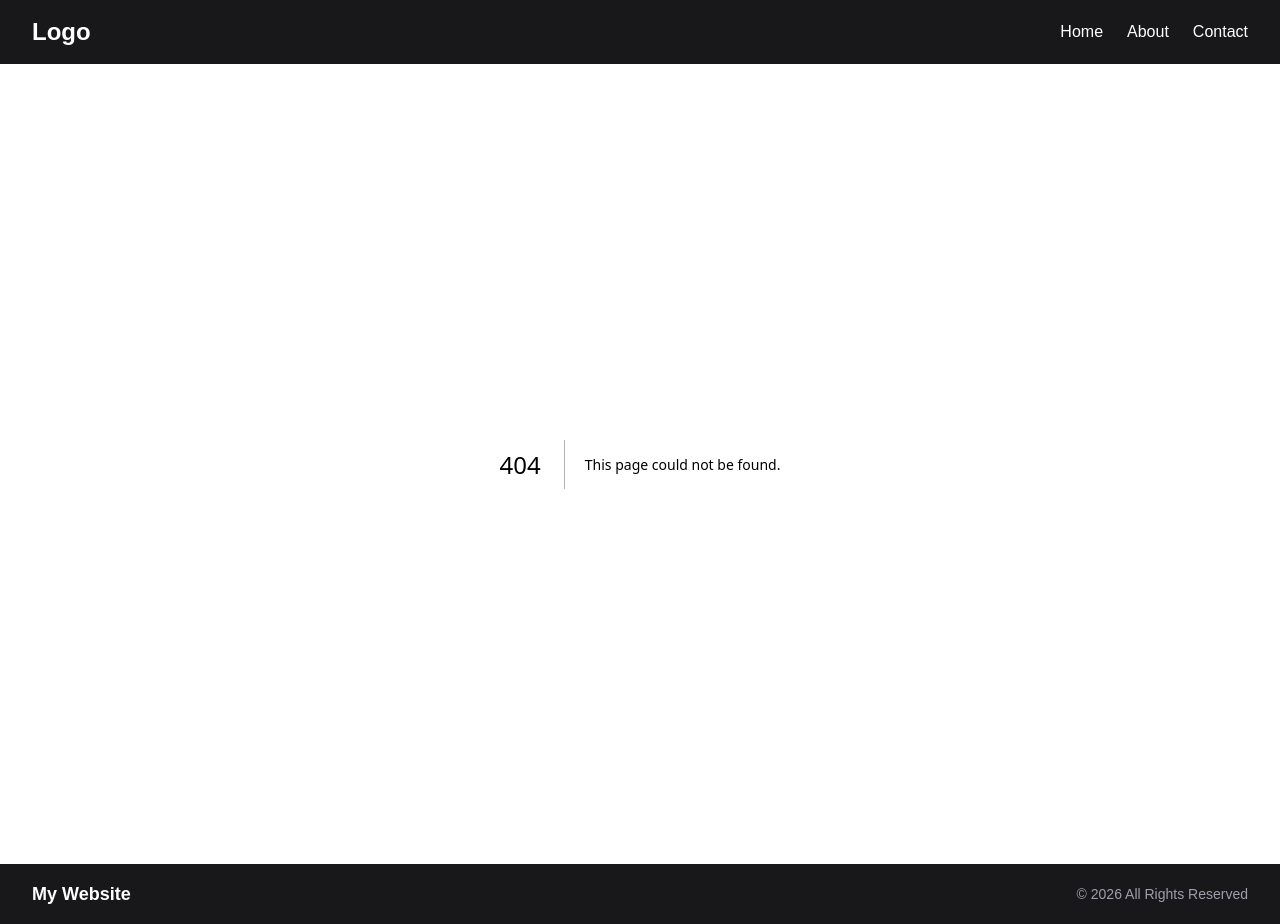
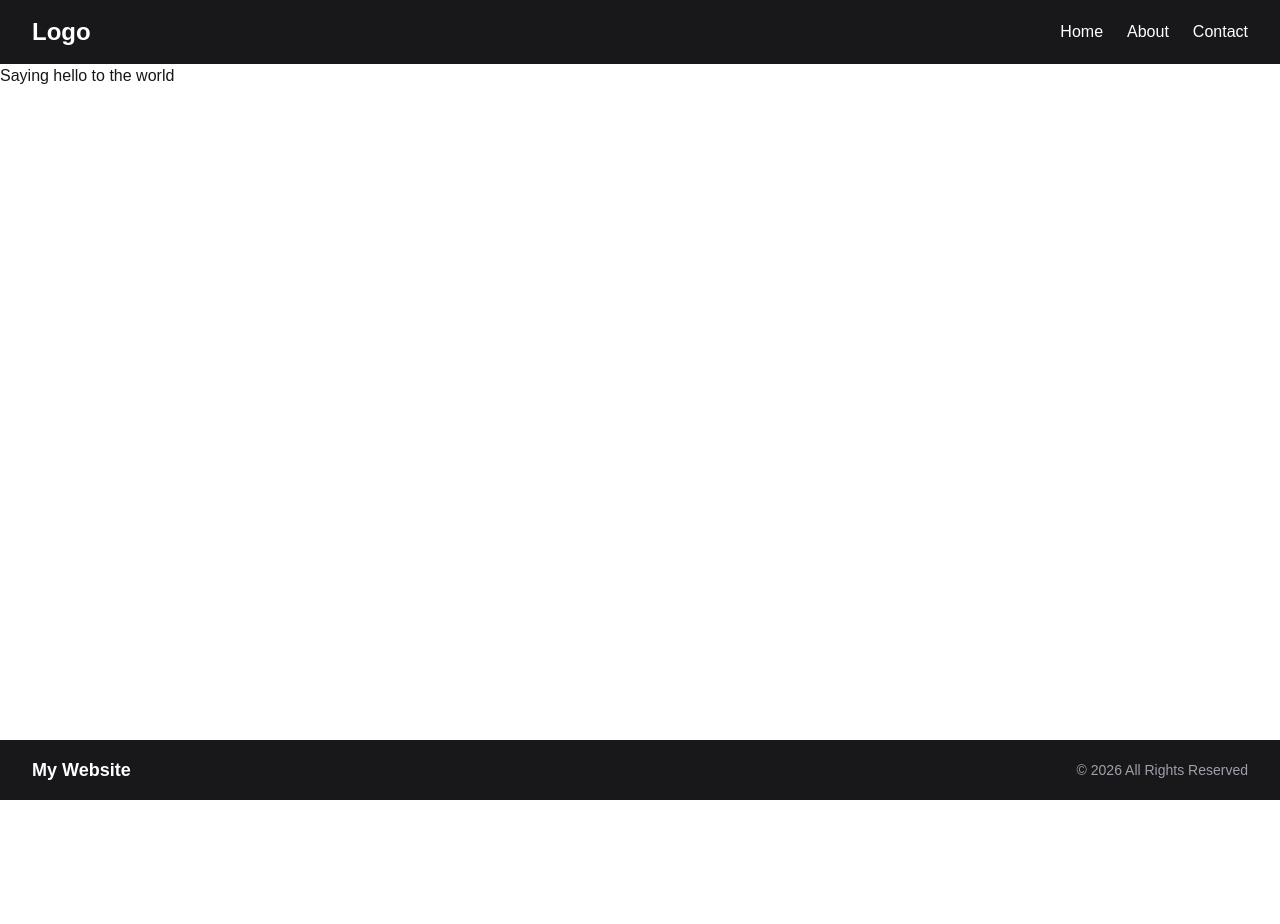
Before and after one commit to harshaggarwal04/testing-repo, a Next.js app: page /hello-world in a window 1280 px wide. Before the commit this address had no page. After the commit the page ends 800 px from the top, so only its background shows below. Built offline with nearby package versions, Linux system fonts and the light colour scheme.

Commit message:
added hello world

```diff
--- /dev/null
+++ b/app/hello-world/page.tsx
@@ -0,0 +1,9 @@
+import React from 'react'
+
+const HelloWorldPage = () => {
+  return (
+    <div>Saying hello to the world</div>
+  )
+}
+
+export default HelloWorldPage
```
